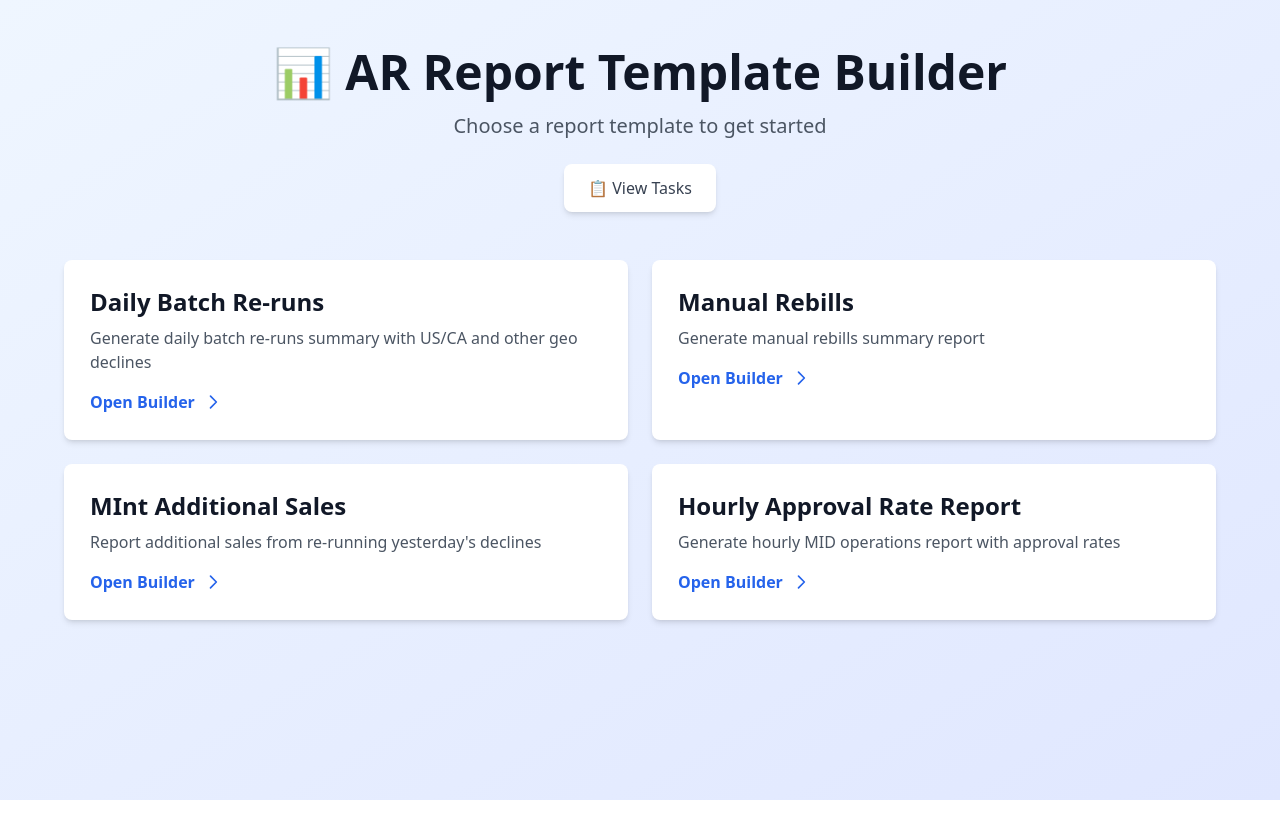
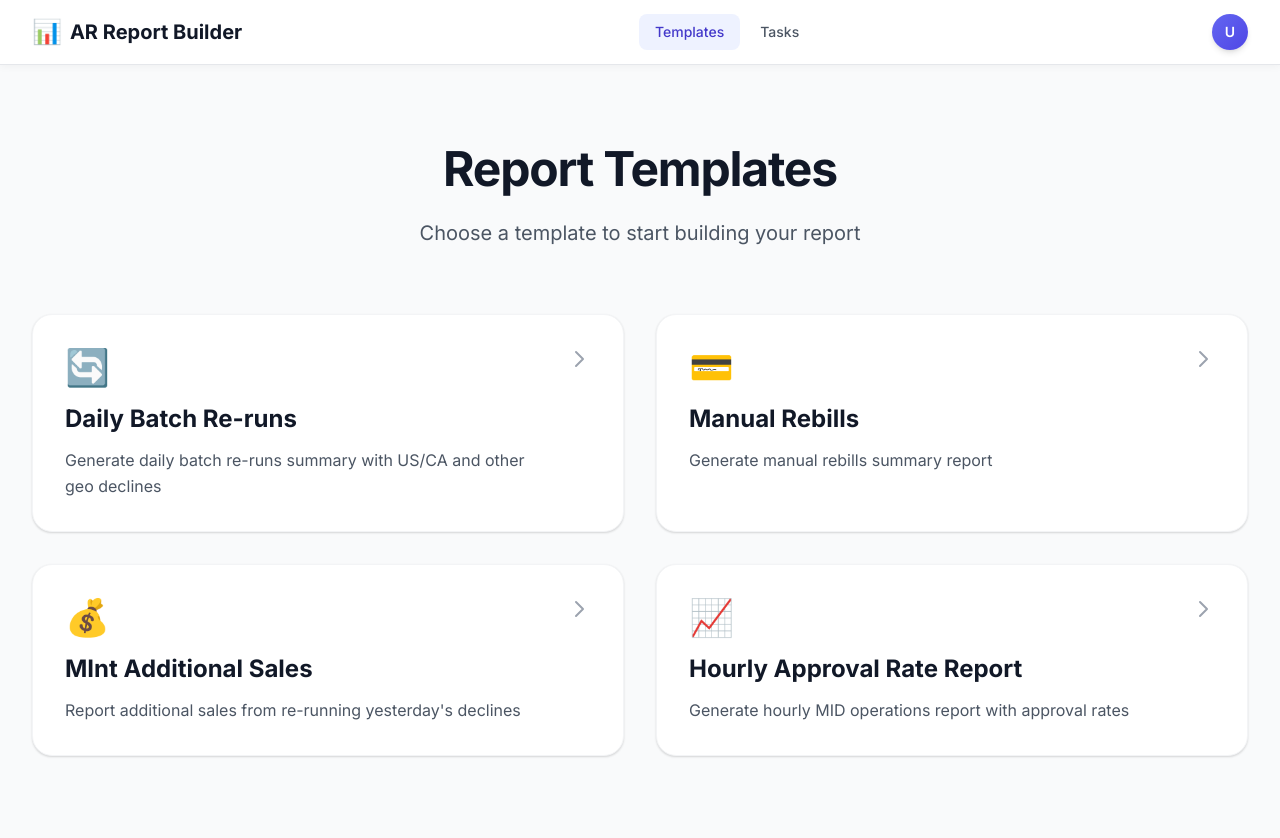
Before and after one commit to sagestoneinc/arreport, a Next.js app: page / in a window 1280 px wide. Shown: the top 838 px of the page. Before the commit the page ends 800 px from the top, so only its background shows below. Built offline with nearby package versions, Linux system fonts and the light colour scheme.

Commit message:
Update design system with new Tailwind config, Navbar, and redesigned pages
Co-authored-by: sagestoneinc <242405494+sagestoneinc@users.noreply.github.com>

```diff
--- a/app/layout.tsx
+++ b/app/layout.tsx
@@ -40,13 +40,24 @@ export const viewport: Viewport = {
   themeColor: '#3B82F6',
 };
 
+import Navbar from '@/components/Navbar';
+
 export default function RootLayout({ children }: { children: React.ReactNode }) {
   return (
     <html lang="en">
       <head>
         <link rel="icon" href="/favicon.ico" />
+        <link rel="preconnect" href="https://fonts.googleapis.com" />
+        <link rel="preconnect" href="https://fonts.gstatic.com" crossOrigin="anonymous" />
+        <link
+          href="https://fonts.googleapis.com/css2?family=Inter:wght@400;500;600;700;800&display=swap"
+          rel="stylesheet"
+        />
       </head>
-      <body className="font-sans">{children}</body>
+      <body className="font-sans bg-gray-50 antialiased">
+        <Navbar />
+        {children}
+      </body>
     </html>
   );
 }
--- a/app/page.tsx
+++ b/app/page.tsx
@@ -1,27 +1,23 @@
 import React from 'react';
-import Link from 'next/link';
 import TemplateCard from '@/components/TemplateCard';
 import { TEMPLATES } from '@/lib/templates';
 
 export default function Home() {
   return (
-    <main className="min-h-screen bg-gradient-to-br from-blue-50 to-indigo-100 py-12 px-4">
-      <div className="max-w-6xl mx-auto">
-        <div className="text-center mb-12">
-          <h1 className="text-5xl font-bold text-gray-900 mb-4">📊 AR Report Template Builder</h1>
-          <p className="text-xl text-gray-600">Choose a report template to get started</p>
-
-          <div className="mt-6">
-            <Link
-              href="/tasks"
-              className="inline-flex items-center gap-2 px-6 py-3 bg-white rounded-lg shadow-md hover:shadow-lg transition-shadow text-gray-700 font-medium"
-            >
-              📋 View Tasks
-            </Link>
-          </div>
+    <main className="min-h-screen bg-gray-50">
+      <div className="max-w-7xl mx-auto px-4 sm:px-6 lg:px-8 py-12 sm:py-16 lg:py-20">
+        {/* Hero Section */}
+        <div className="text-center mb-16">
+          <h1 className="text-4xl sm:text-5xl lg:text-5xl font-bold text-gray-900 mb-6 tracking-tight">
+            Report Templates
+          </h1>
+          <p className="text-xl text-gray-600 max-w-3xl mx-auto leading-relaxed">
+            Choose a template to start building your report
+          </p>
         </div>
 
-        <div className="grid grid-cols-1 md:grid-cols-2 gap-6">
+        {/* Templates Grid */}
+        <div className="grid grid-cols-1 md:grid-cols-2 lg:grid-cols-2 gap-8">
           {TEMPLATES.map((template) => (
             <TemplateCard key={template.slug} template={template} />
           ))}
--- a/app/tasks/page.tsx
+++ b/app/tasks/page.tsx
@@ -1,7 +1,6 @@
 'use client';
 
 import React, { useState, useEffect } from 'react';
-import Link from 'next/link';
 import { Task } from '@/lib/taskTypes';
 
 export default function TasksPage() {
@@ -117,35 +116,28 @@ export default function TasksPage() {
   const openTasksCount = tasks.filter((task) => task.status === 'open').length;
 
   return (
-    <main className="min-h-screen bg-gradient-to-br from-blue-50 to-indigo-100 py-12 px-4">
-      <div className="max-w-6xl mx-auto">
-        <div className="flex justify-between items-center mb-8">
-          <div>
-            <h1 className="text-4xl font-bold text-gray-900 mb-2">📋 Tasks</h1>
-            <p className="text-gray-600">
-              Collected from Telegram • {openTasksCount} open{' '}
-              {tasks.length > openTasksCount && `• ${tasks.length - openTasksCount} done`}
-            </p>
-          </div>
-          <Link
-            href="/"
-            className="px-4 py-2 bg-white rounded-lg shadow hover:shadow-md transition-shadow text-gray-700 font-medium"
-          >
-            ← Back to Home
-          </Link>
+    <main className="min-h-screen bg-gray-50">
+      <div className="max-w-7xl mx-auto px-4 sm:px-6 lg:px-8 py-12">
+        {/* Header */}
+        <div className="mb-10">
+          <h1 className="text-4xl font-bold text-gray-900 mb-3">Tasks</h1>
+          <p className="text-lg text-gray-600">
+            Collected from Telegram • {openTasksCount} open{' '}
+            {tasks.length > openTasksCount && `• ${tasks.length - openTasksCount} done`}
+          </p>
         </div>
 
         {/* Filters */}
-        <div className="bg-white rounded-lg shadow-md p-6 mb-6">
-          <div className="grid grid-cols-1 md:grid-cols-3 gap-4">
+        <div className="bg-white rounded-xl shadow-card border border-gray-100 p-6 mb-8">
+          <div className="grid grid-cols-1 md:grid-cols-3 gap-6">
             <div>
-              <label className="block text-sm font-medium text-gray-700 mb-2">
+              <label className="block text-sm font-semibold text-gray-900 mb-2">
                 Status
               </label>
               <select
                 value={statusFilter}
                 onChange={(e) => setStatusFilter(e.target.value as 'all' | 'open' | 'done')}
-                className="w-full px-4 py-2 border border-gray-300 rounded-lg focus:ring-2 focus:ring-blue-500 focus:border-transparent"
+                className="w-full px-4 py-3 border border-gray-300 rounded-lg focus:ring-2 focus:ring-accent-500 focus:border-accent-500 transition-all duration-150"
               >
                 <option value="all">All Tasks</option>
                 <option value="open">Open</option>
@@ -154,13 +146,13 @@ export default function TasksPage() {
             </div>
 
             <div>
-              <label className="block text-sm font-medium text-gray-700 mb-2">
+              <label className="block text-sm font-semibold text-gray-900 mb-2">
                 Chat
               </label>
               <select
                 value={chatFilter}
                 onChange={(e) => setChatFilter(e.target.value)}
-                className="w-full px-4 py-2 border border-gray-300 rounded-lg focus:ring-2 focus:ring-blue-500 focus:border-transparent"
+                className="w-full px-4 py-3 border border-gray-300 rounded-lg focus:ring-2 focus:ring-accent-500 focus:border-accent-500 transition-all duration-150"
               >
                 <option value="all">All Chats</option>
                 {chats.map((chat) => (
@@ -172,21 +164,21 @@ export default function TasksPage() {
             </div>
 
             <div>
-              <label className="block text-sm font-medium text-gray-700 mb-2">
+              <label className="block text-sm font-semibold text-gray-900 mb-2">
                 Export
               </label>
-              <div className="flex gap-2">
+              <div className="flex gap-3">
                 <button
                   onClick={exportOpenTasks}
                   disabled={openTasksCount === 0}
-                  className="flex-1 px-4 py-2 bg-blue-600 text-white rounded-lg hover:bg-blue-700 transition-colors disabled:opacity-50 disabled:cursor-not-allowed"
+                  className="flex-1 px-4 py-3 bg-accent-600 text-white rounded-lg hover:bg-accent-700 transition-all duration-150 font-semibold disabled:opacity-50 disabled:cursor-not-allowed shadow-sm"
                 >
-                  Copy Open
+                  Copy
                 </button>
                 <button
                   onClick={downloadOpenTasks}
                   disabled={openTasksCount === 0}
-                  className="flex-1 px-4 py-2 bg-green-600 text-white rounded-lg hover:bg-green-700 transition-colors disabled:opacity-50 disabled:cursor-not-allowed"
+                  className="flex-1 px-4 py-3 bg-white border border-gray-300 text-gray-700 rounded-lg hover:bg-gray-50 transition-all duration-150 font-semibold disabled:opacity-50 disabled:cursor-not-allowed shadow-sm"
                 >
                   Download
                 </button>
@@ -197,13 +189,14 @@ export default function TasksPage() {
 
         {/* Tasks List */}
         {loading ? (
-          <div className="text-center py-12">
-            <div className="inline-block animate-spin rounded-full h-12 w-12 border-t-2 border-b-2 border-blue-600"></div>
-            <p className="mt-4 text-gray-600">Loading tasks...</p>
+          <div className="text-center py-20">
+            <div className="inline-block animate-spin rounded-full h-12 w-12 border-t-2 border-b-2 border-accent-600"></div>
+            <p className="mt-4 text-gray-600 font-medium">Loading tasks...</p>
           </div>
         ) : tasks.length === 0 ? (
-          <div className="bg-white rounded-lg shadow-md p-12 text-center">
-            <p className="text-gray-500 text-lg">No tasks found</p>
+          <div className="bg-white rounded-xl shadow-card border border-gray-100 p-16 text-center">
+            <div className="text-6xl mb-4">📋</div>
+            <p className="text-gray-500 text-lg font-medium">No tasks found</p>
             <p className="text-gray-400 mt-2">
               Tasks will appear here when you post them in Telegram
             </p>
@@ -213,16 +206,16 @@ export default function TasksPage() {
             {tasks.map((task) => (
               <div
                 key={task.id}
-                className={`bg-white rounded-lg shadow-md p-6 transition-all ${
+                className={`bg-white rounded-xl shadow-card border border-gray-100 p-6 transition-all hover:shadow-card-hover ${
                   task.status === 'done' ? 'opacity-60' : ''
                 }`}
               >
                 <div className="flex items-start justify-between">
                   <div className="flex-1">
-                    <div className="flex items-center gap-3 mb-2">
+                    <div className="flex items-center gap-3 mb-3">
                       <button
                         onClick={() => toggleTaskStatus(task)}
-                        className={`w-6 h-6 rounded border-2 flex items-center justify-center transition-colors ${
+                        className={`w-6 h-6 rounded border-2 flex items-center justify-center transition-all duration-150 ${
                           task.status === 'done'
                             ? 'bg-green-500 border-green-500'
                             : 'border-gray-300 hover:border-green-500'
@@ -245,7 +238,7 @@ export default function TasksPage() {
                         )}
                       </button>
                       <h3
-                        className={`text-lg font-medium ${
+                        className={`text-lg font-semibold ${
                           task.status === 'done'
                             ? 'text-gray-500 line-through'
                             : 'text-gray-900'
@@ -255,16 +248,16 @@ export default function TasksPage() {
                       </h3>
                     </div>
 
-                    <div className="ml-9 space-y-1 text-sm text-gray-500">
+                    <div className="ml-9 space-y-1 text-sm text-gray-600">
                       <p>
-                        <span className="font-medium">From:</span> {task.name || task.username || 'Unknown'}
+                        <span className="font-semibold">From:</span> {task.name || task.username || 'Unknown'}
                         {task.username && ` (@${task.username})`}
                       </p>
                       <p>
-                        <span className="font-medium">Chat:</span> {task.chat_title || `Chat ${task.chat_id}`}
+                        <span className="font-semibold">Chat:</span> {task.chat_title || `Chat ${task.chat_id}`}
                       </p>
                       <p>
-                        <span className="font-medium">Created:</span>{' '}
+                        <span className="font-semibold">Created:</span>{' '}
                         {new Date(task.created_at).toLocaleString()}
                       </p>
                     </div>
@@ -272,7 +265,7 @@ export default function TasksPage() {
 
                   <button
                     onClick={() => deleteTask(task.id)}
-                    className="ml-4 p-2 text-red-600 hover:bg-red-50 rounded-lg transition-colors"
+                    className="ml-4 p-2 text-red-600 hover:bg-red-50 rounded-lg transition-all duration-150"
                     title="Delete task"
                   >
                     <svg
--- /dev/null
+++ b/components/Navbar.tsx
@@ -0,0 +1,61 @@
+'use client';
+
+import React from 'react';
+import Link from 'next/link';
+import { usePathname } from 'next/navigation';
+
+export default function Navbar() {
+  const pathname = usePathname();
+
+  const isActive = (path: string) => {
+    if (path === '/') return pathname === path;
+    return pathname.startsWith(path);
+  };
+
+  return (
+    <nav className="sticky top-0 z-50 bg-white border-b border-gray-200 shadow-soft">
+      <div className="max-w-7xl mx-auto px-4 sm:px-6 lg:px-8">
+        <div className="flex justify-between items-center h-16">
+          {/* Logo */}
+          <Link href="/" className="flex items-center space-x-2 group">
+            <div className="text-2xl transition-transform duration-150 group-hover:scale-110">
+              📊
+            </div>
+            <span className="text-xl font-bold text-gray-900">AR Report Builder</span>
+          </Link>
+
+          {/* Navigation */}
+          <div className="hidden md:flex items-center space-x-1">
+            <Link
+              href="/"
+              className={`px-4 py-2 rounded-lg text-sm font-medium transition-all duration-150 ${
+                isActive('/')
+                  ? 'bg-accent-50 text-accent-700'
+                  : 'text-gray-600 hover:text-gray-900 hover:bg-gray-50'
+              }`}
+            >
+              Templates
+            </Link>
+            <Link
+              href="/tasks"
+              className={`px-4 py-2 rounded-lg text-sm font-medium transition-all duration-150 ${
+                isActive('/tasks')
+                  ? 'bg-accent-50 text-accent-700'
+                  : 'text-gray-600 hover:text-gray-900 hover:bg-gray-50'
+              }`}
+            >
+              Tasks
+            </Link>
+          </div>
+
+          {/* Profile Icon */}
+          <div className="flex items-center">
+            <div className="w-9 h-9 rounded-full bg-gradient-to-br from-accent-500 to-accent-600 flex items-center justify-center text-white font-semibold text-sm shadow-md">
+              U
+            </div>
+          </div>
+        </div>
+      </div>
+    </nav>
+  );
+}
--- a/components/TemplateCard.tsx
+++ b/components/TemplateCard.tsx
@@ -8,19 +8,44 @@ interface TemplateCardProps {
   template: TemplateDefinition;
 }
 
+const iconMap: Record<string, string> = {
+  'batch-reruns': '🔄',
+  'manual-rebills': '💳',
+  'mint-additional-sales': '💰',
+  'hourly-approval-rate': '📈',
+};
+
 export default function TemplateCard({ template }: TemplateCardProps) {
+  const icon = iconMap[template.slug] || '📄';
+
   return (
     <Link
       href={`/reports/${template.slug}`}
-      className="block p-6 bg-white rounded-lg shadow-md hover:shadow-xl transition-shadow border-2 border-transparent hover:border-blue-500"
+      className="group block bg-white rounded-2xl shadow-card hover:shadow-card-hover transition-all duration-150 ease-in-out p-8 border border-gray-100"
     >
-      <h2 className="text-2xl font-bold text-gray-900 mb-2">{template.name}</h2>
-      <p className="text-gray-600">{template.description}</p>
-      <div className="mt-4 text-blue-600 font-semibold flex items-center">
-        Open Builder
-        <svg className="w-5 h-5 ml-2" fill="none" stroke="currentColor" viewBox="0 0 24 24">
-          <path strokeLinecap="round" strokeLinejoin="round" strokeWidth={2} d="M9 5l7 7-7 7" />
-        </svg>
+      <div className="flex items-start justify-between">
+        <div className="flex-1">
+          <div className="text-4xl mb-4">{icon}</div>
+          <h2 className="text-2xl font-bold text-gray-900 mb-3 group-hover:text-accent-600 transition-colors">
+            {template.name}
+          </h2>
+          <p className="text-base text-gray-600 leading-relaxed">{template.description}</p>
+        </div>
+        <div className="ml-4 text-gray-400 group-hover:text-accent-500 transition-all duration-150 group-hover:translate-x-1">
+          <svg
+            className="w-6 h-6"
+            fill="none"
+            stroke="currentColor"
+            viewBox="0 0 24 24"
+          >
+            <path
+              strokeLinecap="round"
+              strokeLinejoin="round"
+              strokeWidth={2}
+              d="M9 5l7 7-7 7"
+            />
+          </svg>
+        </div>
       </div>
     </Link>
   );
--- a/tailwind.config.ts
+++ b/tailwind.config.ts
@@ -21,6 +21,49 @@ const config: Config = {
           800: '#1e40af',
           900: '#1e3a8a',
         },
+        accent: {
+          50: '#eef2ff',
+          100: '#e0e7ff',
+          200: '#c7d2fe',
+          300: '#a5b4fc',
+          400: '#818cf8',
+          500: '#6366f1',
+          600: '#4f46e5',
+          700: '#4338ca',
+          800: '#3730a3',
+          900: '#312e81',
+        },
+      },
+      fontFamily: {
+        sans: ['Inter', 'system-ui', '-apple-system', 'BlinkMacSystemFont', 'Segoe UI', 'Roboto', 'sans-serif'],
+        mono: ['JetBrains Mono', 'Menlo', 'Monaco', 'Courier New', 'monospace'],
+      },
+      fontSize: {
+        'xs': ['0.75rem', { lineHeight: '1rem' }],
+        'sm': ['0.875rem', { lineHeight: '1.25rem' }],
+        'base': ['1rem', { lineHeight: '1.5rem' }],
+        'lg': ['1.125rem', { lineHeight: '1.75rem' }],
+        'xl': ['1.25rem', { lineHeight: '1.75rem' }],
+        '2xl': ['1.5rem', { lineHeight: '2rem' }],
+        '3xl': ['1.875rem', { lineHeight: '2.25rem' }],
+        '4xl': ['2.25rem', { lineHeight: '2.5rem' }],
+        '5xl': ['3rem', { lineHeight: '1' }],
+      },
+      spacing: {
+        '18': '4.5rem',
+        '22': '5.5rem',
+      },
+      boxShadow: {
+        'soft': '0 2px 8px rgba(0, 0, 0, 0.04)',
+        'card': '0 1px 3px rgba(0, 0, 0, 0.05), 0 1px 2px rgba(0, 0, 0, 0.1)',
+        'card-hover': '0 10px 25px rgba(0, 0, 0, 0.08), 0 6px 12px rgba(0, 0, 0, 0.04)',
+      },
+      borderRadius: {
+        'xl': '0.875rem',
+        '2xl': '1.25rem',
+      },
+      transitionDuration: {
+        '150': '150ms',
       },
     },
   },
```
Also changed, not shown: app/reports/[slug]/page.tsx (+31 -17 lines), components/FormSectionCard.tsx (added, +21 -0 lines), components/Preview.tsx (+16 -9 lines), components/ReportForm.tsx (+8 -9 lines), components/TelegramButton.tsx (+23 -4 lines).
